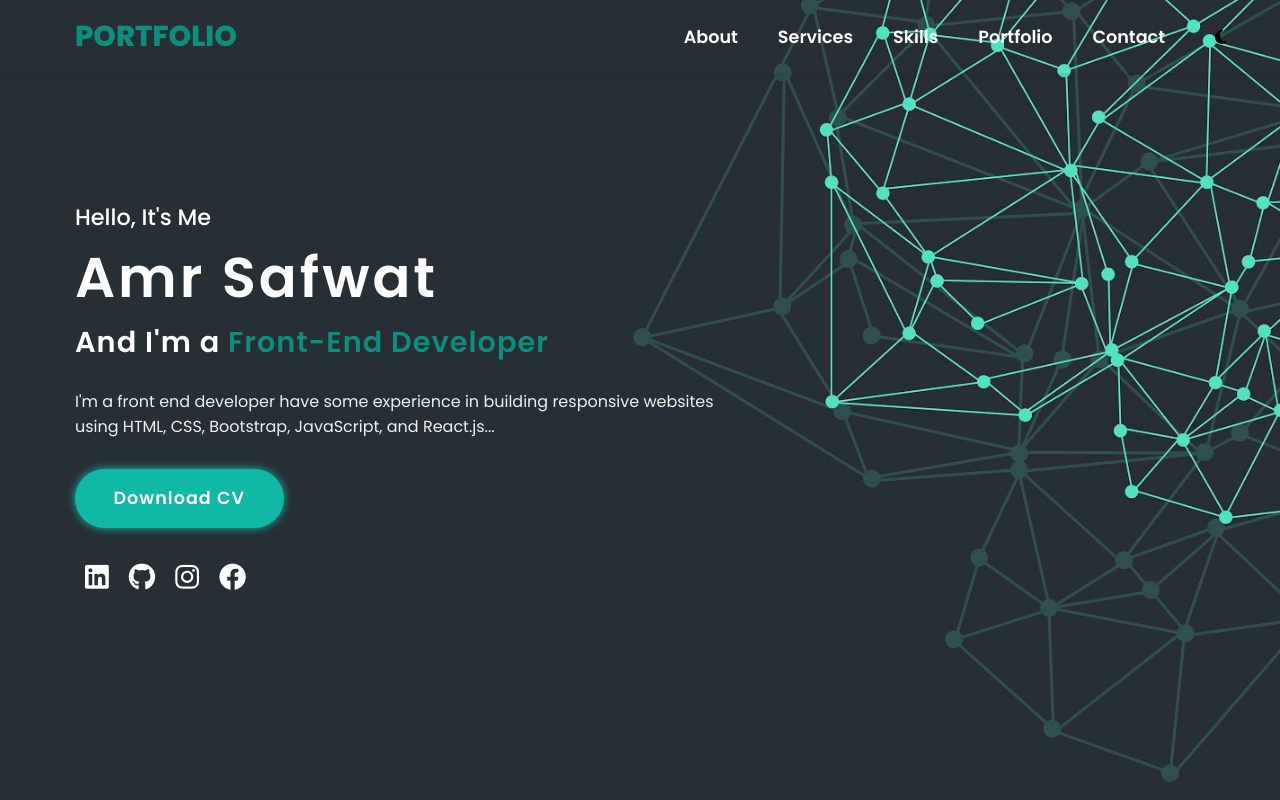
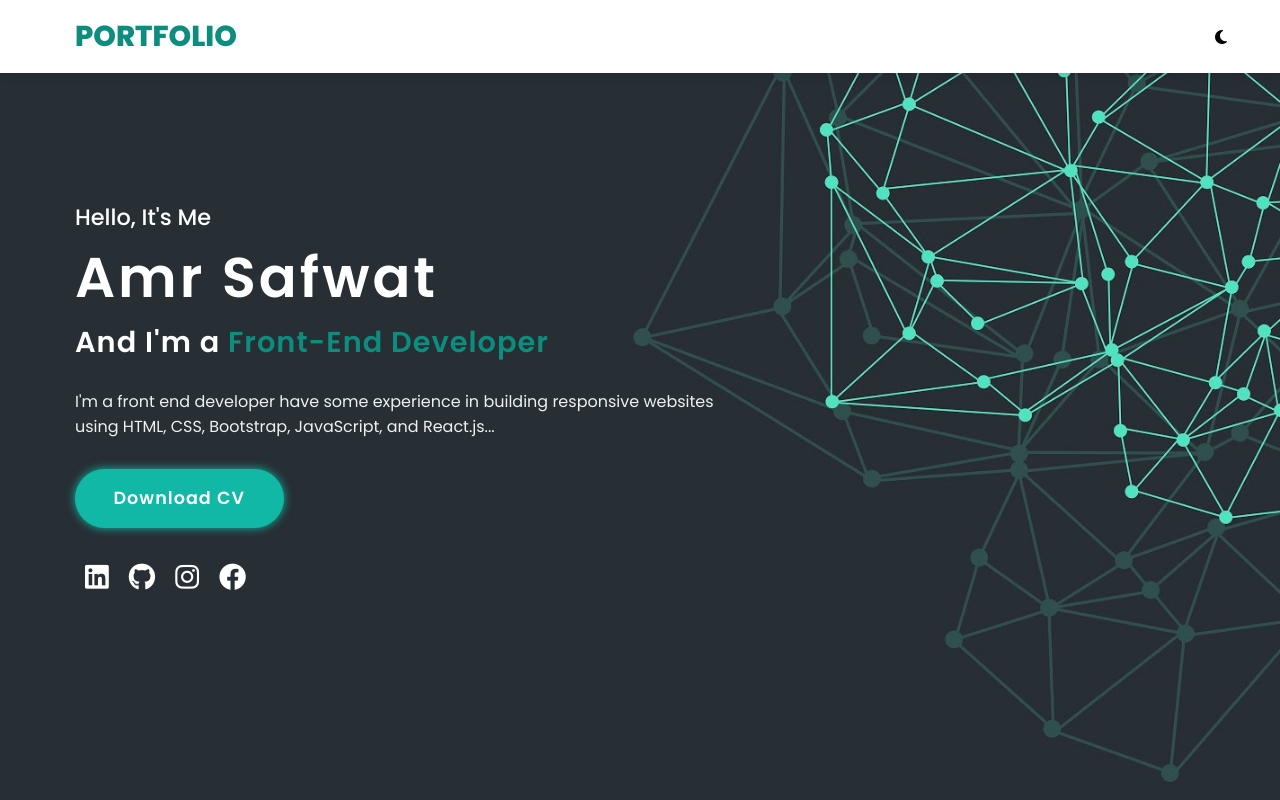
Before and after one commit to Amr-Safwat/Portfolio-Website, a React (Vite) app: page / in a window 1280 px wide. Shown: the top 800 px of the page. Built offline with nearby package versions, Linux system fonts and the light colour scheme.

Commit message:
change backColor header on scroll

```diff
--- a/src/components/1-header/Header.jsx
+++ b/src/components/1-header/Header.jsx
@@ -6,6 +6,7 @@ export default function Header() {
   const menu = useRef();
   const sunIcon = useRef();
   const moonIcon = useRef();
+  const header = useRef();
 
   function darkMode() {
     if (document.body.className === 'dark') {
@@ -28,8 +29,12 @@ export default function Header() {
     }
   }
 
+  document.body.onscroll = () => {
+    header.current.style.backgroundColor = 'var(--body-color)';
+  }
+
   return (
-    <header>
+    <header ref={header}>
       <div class="container">
         <a href="#" class="logo">
           Portfolio
```
